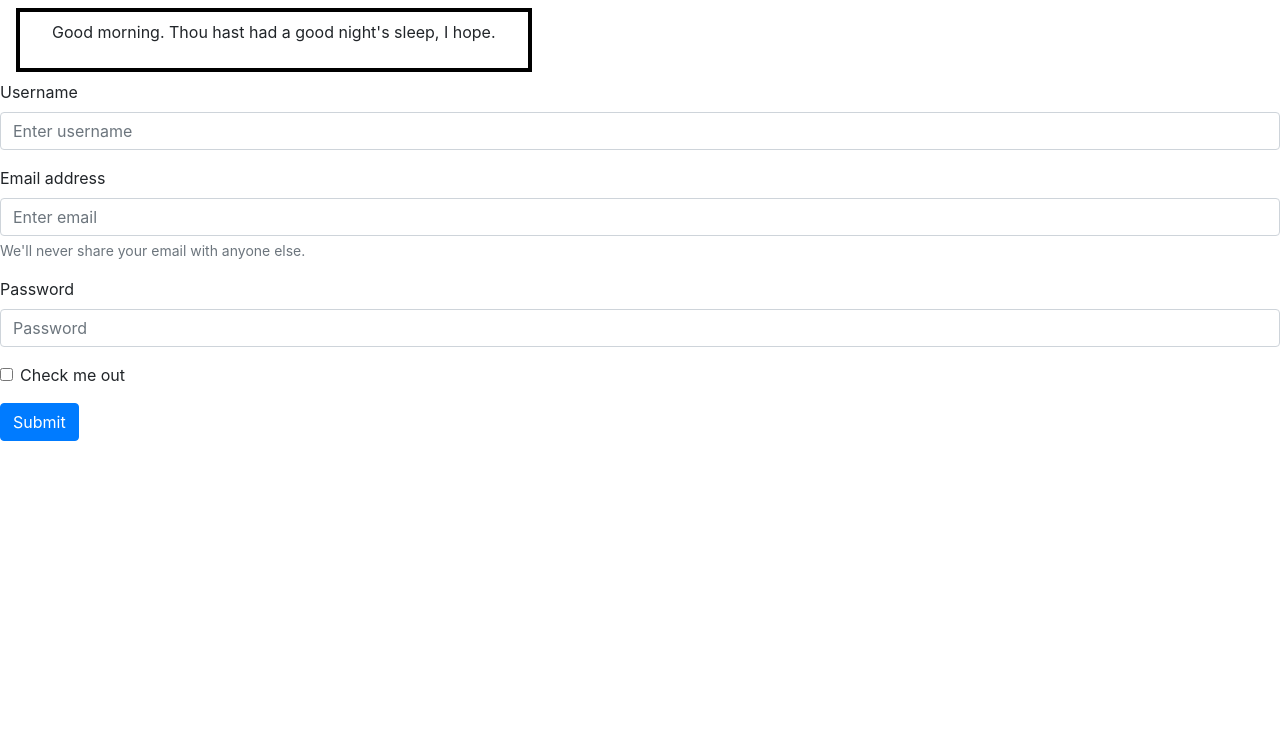
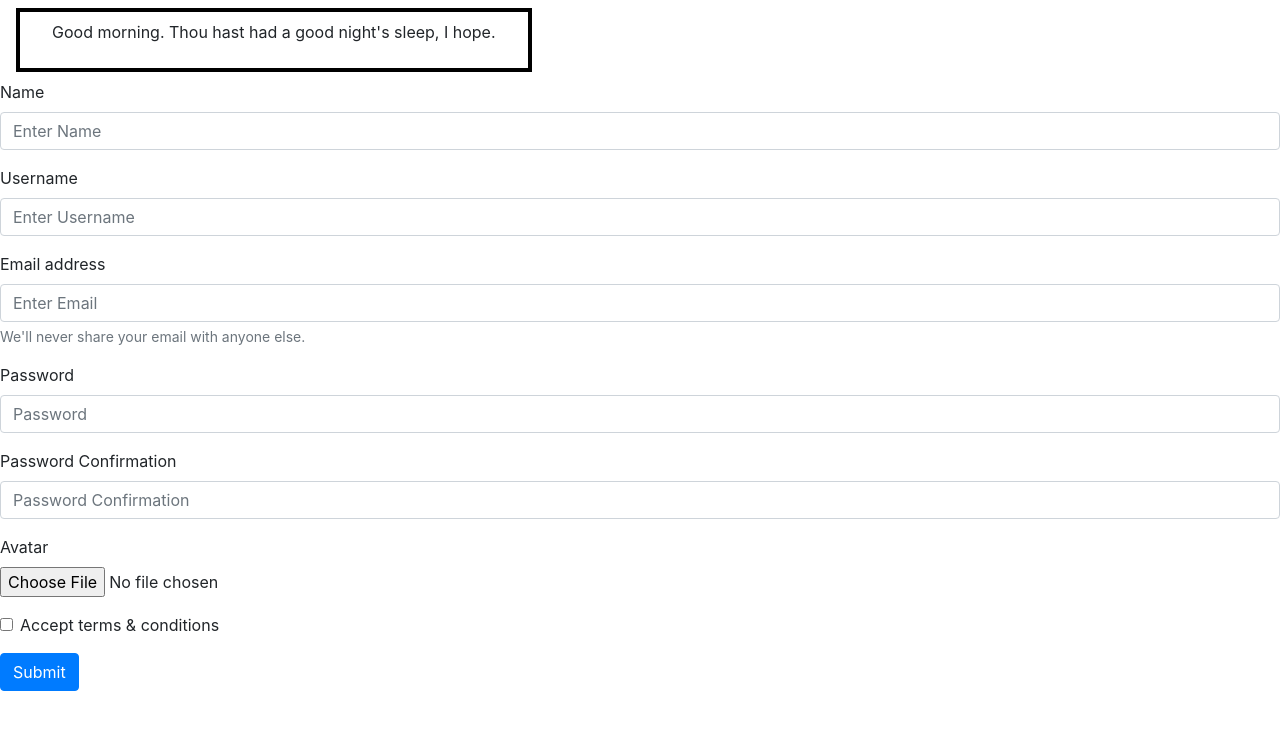
Before and after one commit to rbbenett/final-project-lhl, a React (Create React App) app in the folder final-project/: page / in a window 1280 px wide. Shown: the top 730 px of the page. Built offline with nearby package versions, Linux system fonts and the light colour scheme.

Commit message:
Started registration form

```diff
--- a/final-project/src/components/Register.jsx
+++ b/final-project/src/components/Register.jsx
@@ -9,14 +9,19 @@ function Register() {
   return (
     <div className="register">
       <Form>
+      <Form.Group controlId="formBasicName">
+          <Form.Label>Name</Form.Label>
+          <Form.Control type="name" placeholder="Enter Name" />
+        </Form.Group>
+
         <Form.Group controlId="formBasicUsername">
           <Form.Label>Username</Form.Label>
-          <Form.Control type="username" placeholder="Enter username" />
+          <Form.Control type="username" placeholder="Enter Username" />
         </Form.Group>
 
         <Form.Group controlId="formBasicEmail">
           <Form.Label>Email address</Form.Label>
-          <Form.Control type="email" placeholder="Enter email" />
+          <Form.Control type="email" placeholder="Enter Email" />
           <Form.Text className="text-muted">
             We'll never share your email with anyone else.
           </Form.Text>
@@ -26,9 +31,20 @@ function Register() {
           <Form.Label>Password</Form.Label>
           <Form.Control type="password" placeholder="Password" />
         </Form.Group>
+
+        <Form.Group controlId="formBasicPasswordConfirmation">
+          <Form.Label>Password Confirmation</Form.Label>
+          <Form.Control type="password" placeholder="Password Confirmation" />
+        </Form.Group>
+
+        <Form.Group>
+          <Form.File id="exampleFormControlFile1" label="Avatar" />
+        </Form.Group>
+
         <Form.Group controlId="formBasicCheckbox">
-          <Form.Check type="checkbox" label="Check me out" />
+          <Form.Check type="checkbox" label="Accept terms & conditions" />
         </Form.Group>
+
         <Button variant="primary" type="submit">
           Submit
         </Button>
```
